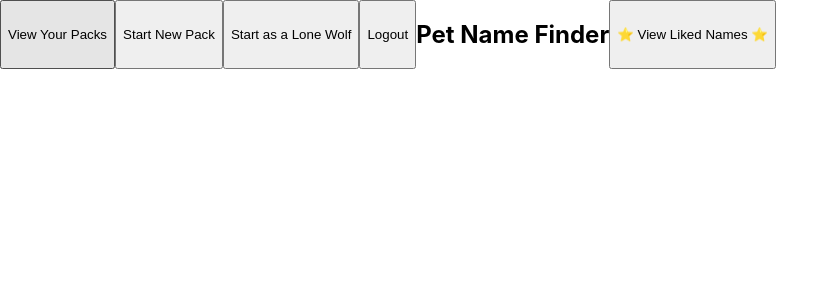
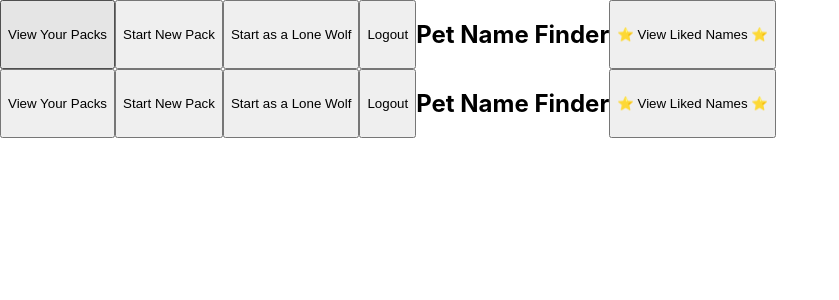
Before and after one commit to Pet-Name-Finder/pet-name-frontend, a React (Create React App) app: page / in a window 1280 px wide. Shown: the top 300 px of the page, without its empty margins (0-839 px from the left). Built offline with nearby package versions, Linux system fonts and the light colour scheme.

Commit message:
Add routes for main page

```diff
--- a/src/Components/App/App.js
+++ b/src/Components/App/App.js
@@ -2,9 +2,10 @@ import './App.css';
 import React, { Component } from 'react';
 // import { client } from "./../ApolloClient/client";
 // import { ApolloProvider } from '@apollo/client';
-import { Route, Switch, Link } from 'react-router-dom';
+import { Route, Switch } from 'react-router-dom';
 import Header from '../Header/Header';
 import Login from '../Login/Login';
+import Home from '../Home/Home';
 import NotFoundPage from '../NotFoundPage/NotFoundPage';
 
 class App extends Component {
@@ -23,9 +24,14 @@ class App extends Component {
           <div className='app-container'>
             <Switch>
               <Route exact path="/" render={() => {
-                <Login />
+                 return <Home />
                 }}
               />
+              <Route path="/login" render={() => {
+                return <Login />
+                }}
+              />
+
               <Route path="*" render={() => {
                 return <NotFoundPage />
                 }}
@@ -40,9 +46,12 @@ class App extends Component {
 
 export default App;
 
-//  <Route path="/home/:id">
-//   <Home />
-// </Route>
+// NEED TO SWAP PATHS FOR HOME && LOGIN
+// LOGIN SHOULD BE => exact path="/"
+// && HOME SHOULD BE => /home/:id
+// AND CHANGE NAVLINK IN BOTH FILES
+
+
 // <Route path="/pack/:id">
 //   <Pack />
 // </Route>
```
